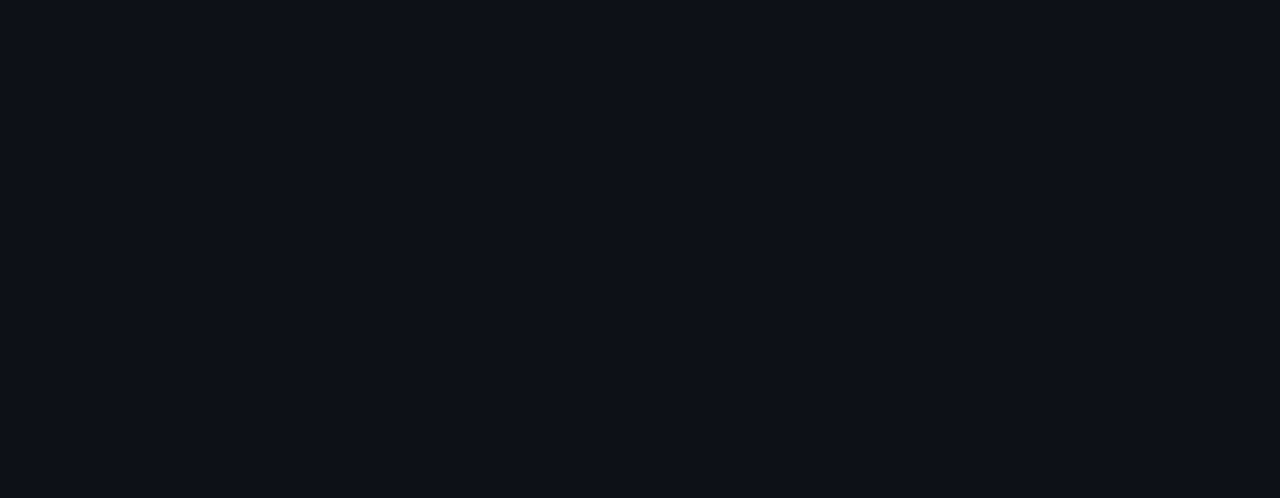
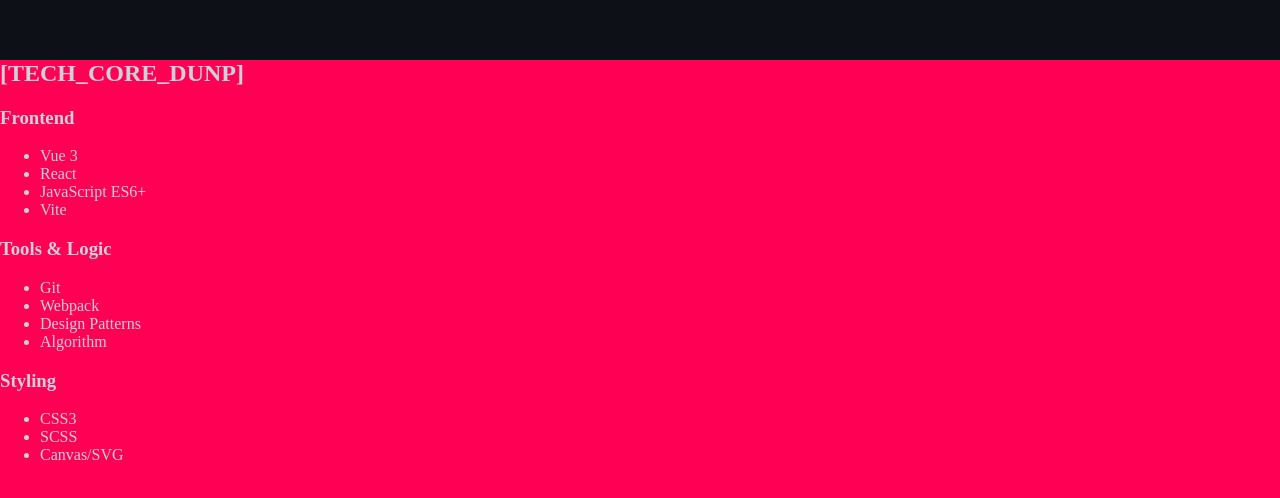
Before and after one commit to YoungMuggle/vue-my-portfolio, a Vue app: page / in a window 1280 px wide. Shown: the part 1600-2098 px from the top of the page. Before the commit the page ends 800 px from the top, so only its background shows below. Built offline with nearby package versions, Linux system fonts and the light colour scheme.

Commit message:
update techstack

```diff
--- a/src/components/TheNavbar.vue
+++ b/src/components/TheNavbar.vue
@@ -17,7 +17,7 @@
   </nav>
 </template>
 <script setup>
-import { ref } from "vue";
+import { onMounted, ref } from "vue";
 import { useAppConfigStore } from "../stores/appConfig";
 
 const config = useAppConfigStore();
@@ -26,6 +26,14 @@
 const closeMenu = () => {
   isMenuOpen.value = false;
 };
+onMounted(() => {
+  document.addEventListener('click', (e) => {
+    const nav = document.querySelector('.navbar')
+    if (!nav.contains(e.target) && isMenuOpen.value) {
+      isMenuOpen.value = false;
+    }
+  })
+})
 </script>
 <style scoped>
 .navbar {
--- /dev/null
+++ b/src/data/skills.js
@@ -0,0 +1,14 @@
+export const skillData = [
+  {
+    category: "Frontend",
+    skills: ["Vue 3", "React", "JavaScript ES6+", "Vite"],
+  },
+  {
+    category: "Tools & Logic",
+    skills: ["Git", "Webpack", "Design Patterns", "Algorithm"],
+  },
+  {
+    category: "Styling",
+    skills: ["CSS3", "SCSS", "Canvas/SVG"],
+  },
+];
--- a/src/stores/appConfig.js
+++ b/src/stores/appConfig.js
@@ -3,6 +3,8 @@
 export const useAppConfigStore = defineStore(
   "app-config",
   () => {
+    //当前在哪个部分
+    const currentSection = ref('hero')
     //主题状态
     const isDark = ref(true);
     //切换主题
--- a/src/views/MainLayout.vue
+++ b/src/views/MainLayout.vue
@@ -7,24 +7,41 @@
       <ProjectGallery />
     </section>
     <section id="tech">
-      <h2>technology</h2>
+      <TechStack />
     </section>
   </div>
 </template>
 
 <script setup>
-import { onMounted } from "vue";
+import { onMounted, ref } from "vue";
 import { useAppConfigStore } from "../stores/appConfig";
 import ProjectGallery from "./ProjectGallery.vue";
+import TechStack from "./TechStack.vue";
 const config = useAppConfigStore();
+const activeSection = ref('hero');
+
 onMounted(() => {
+  const observerOptions = {
+    root: null,
+    threshold: 0.6
+  }
+  const observer = new IntersectionObserver((entries) => {
+    entries.forEach(entry => {
+      if (entry.isIntersecting) {
+        activeSection.value = entry.target.id
+        config.currentSection = entry.target.id
+      }
+    })
+  }, observerOptions)
+  const sections = document.querySelectorAll('section')
+  sections.forEach(section=>observer.observe(section))
   config.updateThemeAttribute();
   config.checkDevice();
   window.addEventListener("resize", config.checkDevice);
 });
 </script>
 <style scoped>
-/* 撑开布局测试路由
+/* 撑开布局测试路由 */
 #hero{
   width: 100%;
   height: 100vh;
@@ -38,5 +55,5 @@
   width: 100%;
   height: 100vh;
   background-color: #ff0055;
-} */
+}
 </style>
--- a/src/views/TechStack.vue
+++ b/src/views/TechStack.vue
@@ -0,0 +1,17 @@
+<template>
+  <div class="tech-container">
+    <h2>[TECH_CORE_DUNP]</h2>
+    <div v-for="group in skills" :key="group.category" class="skill-group">
+      <h3>{{ group.category }}</h3>
+      <ul>
+        <li v-for="skill in group.skills" :key="skill">{{ skill }}</li>
+      </ul>
+    </div>
+  </div>
+</template>
+
+<script setup>
+import { skillData } from '../data/skills';
+
+const skills = skillData
+</script>
```
